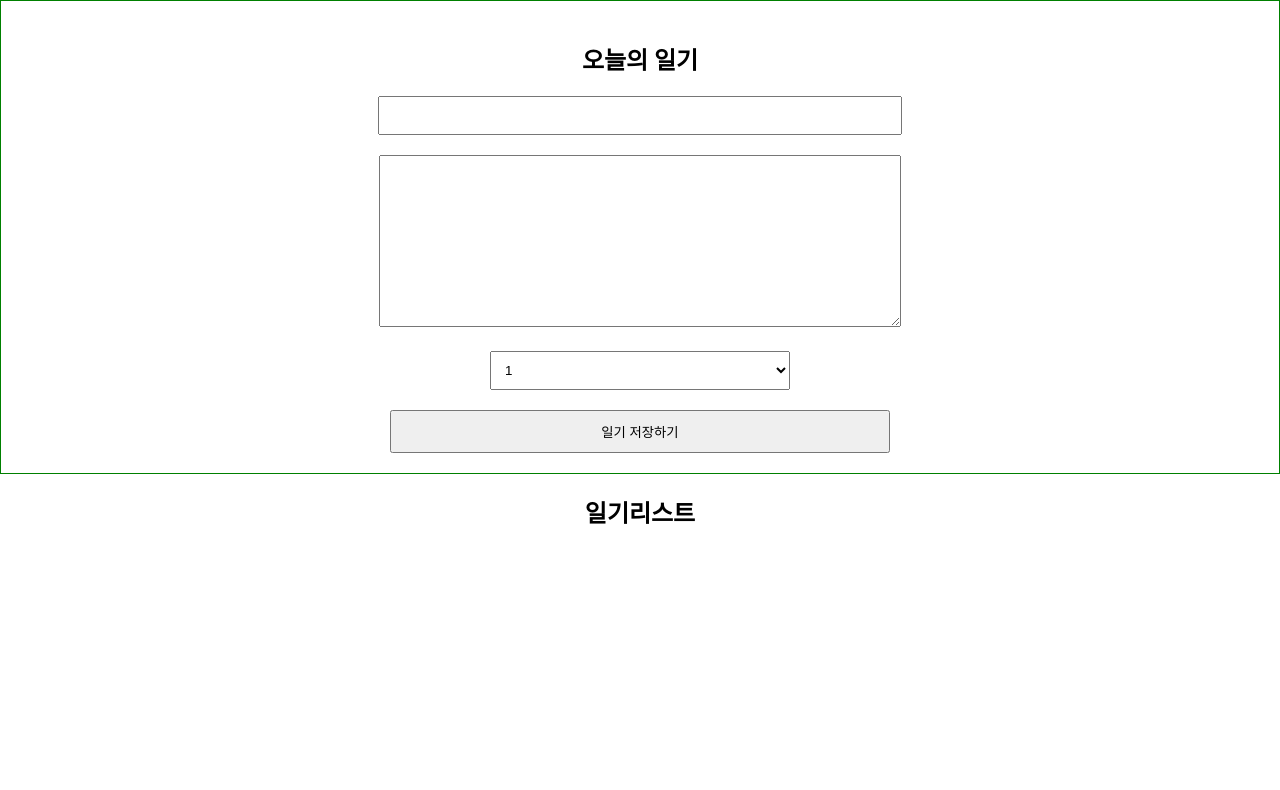
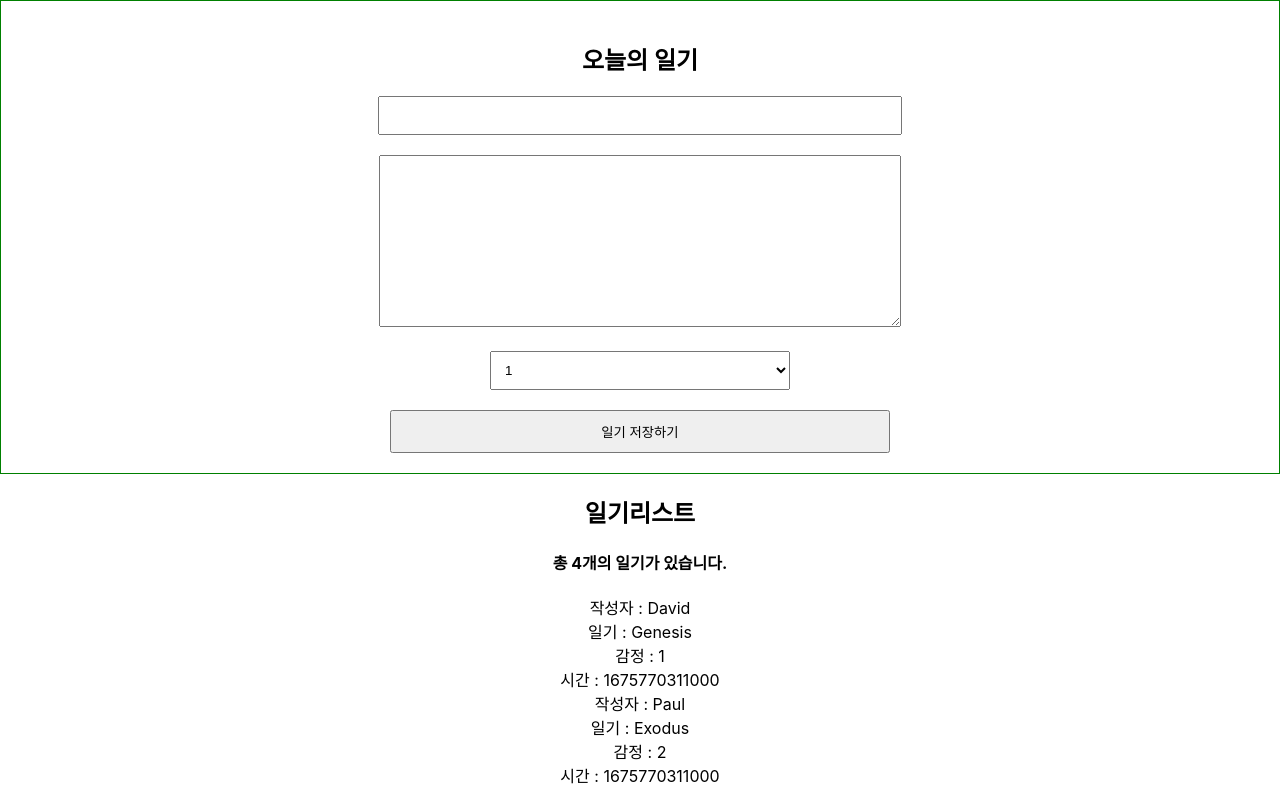
Before and after one commit to Na-David/simpleDiary, a React (Create React App) app: page / in a window 1280 px wide. Shown: the top 790 px of the page. Built offline with nearby package versions, Linux system fonts and the light colour scheme.

Commit message:
DiaryList(dummy) rendering

```diff
--- a/src/App.js
+++ b/src/App.js
@@ -1,12 +1,43 @@
 import './App.css';
 import DiaryEditor from './DiaryEditor';
 import DiaryList from './DiaryList';
+
+const dummyList = [
+  {
+    id: 1,
+    author: "David",
+    content: "Genesis",
+    emotion: 1,
+    created_date: new Date().getTime()
+  },
+  {
+    id: 2,
+    author: "Paul",
+    content: "Exodus",
+    emotion: 2,
+    created_date: new Date().getTime()
+  },
+  {
+    id: 3,
+    author: "Matthew",
+    content: "Luke",
+    emotion: 3,
+    created_date: new Date().getTime()
+  },
+  {
+    id: 4,
+    author: "John",
+    content: "Deutronomy",
+    emotion: 5,
+    created_date: new Date().getTime()
+  },
+]
 
 function App() {
   return (
     <div className="App">
       <DiaryEditor />
-      <DiaryList />
+      <DiaryList diaryList = {dummyList} />
     </div>
   );
 }
--- a/src/DiaryList.js
+++ b/src/DiaryList.js
@@ -1,9 +1,24 @@
-const DiaryList = () => {
+const DiaryList = ({diaryList}) => {
+
     return (
         <div className="DIaryList">
             <h2>일기리스트</h2>
+            <h4>총 {diaryList.length}개의 일기가 있습니다.</h4>
+            <div>
+                {diaryList.map((it, idx) => (
+                <div key={idx}>
+                    <div>작성자 : {it.author}</div>
+                    <div>일기 : {it.content}</div>
+                    <div>감정 : {it.emotion}</div>
+                    <div>시간 : {it.created_date}</div>
+                </div>))}
+            </div>
         </div>
     )
 }
 
+DiaryList.defaultProps = {
+    diaryList: []
+};
+
 export default DiaryList;
```
